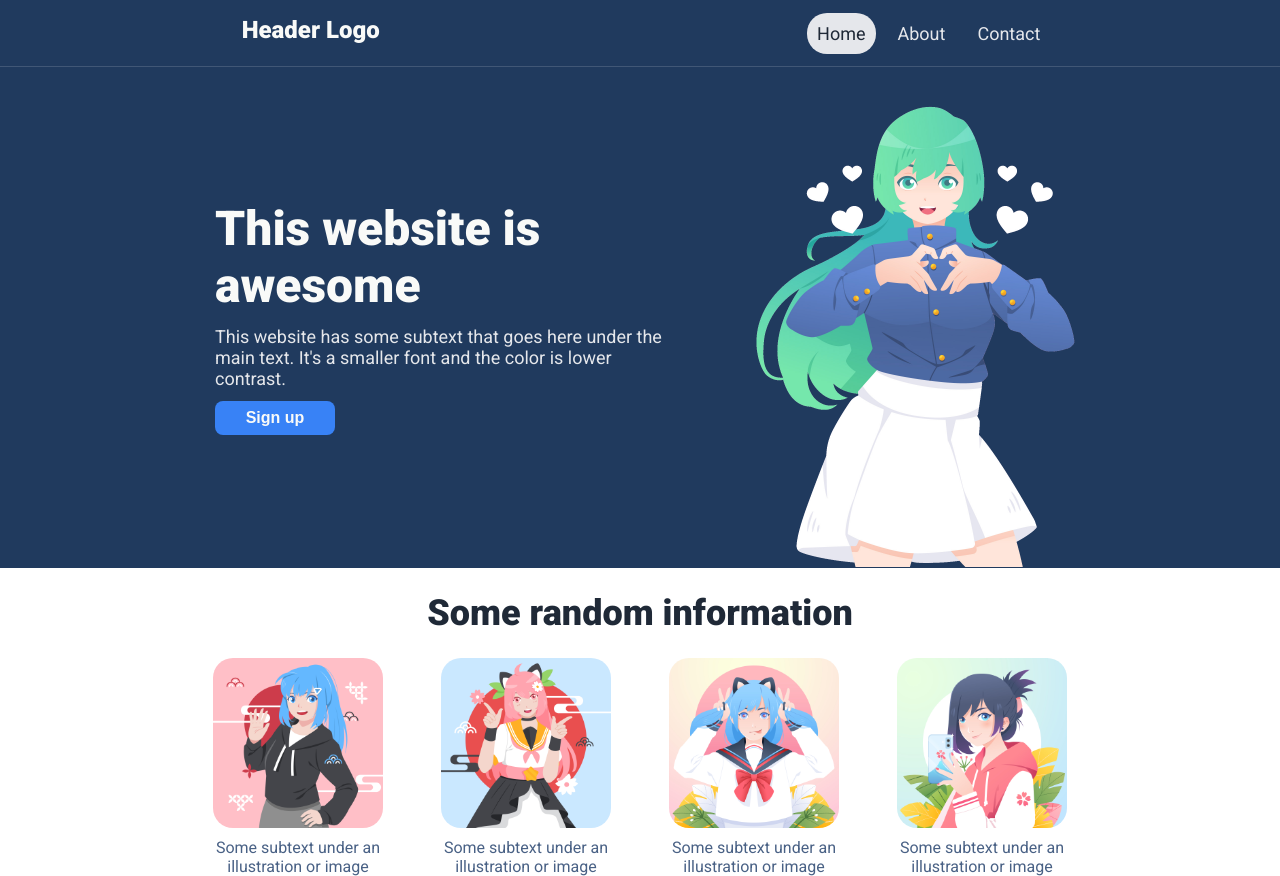
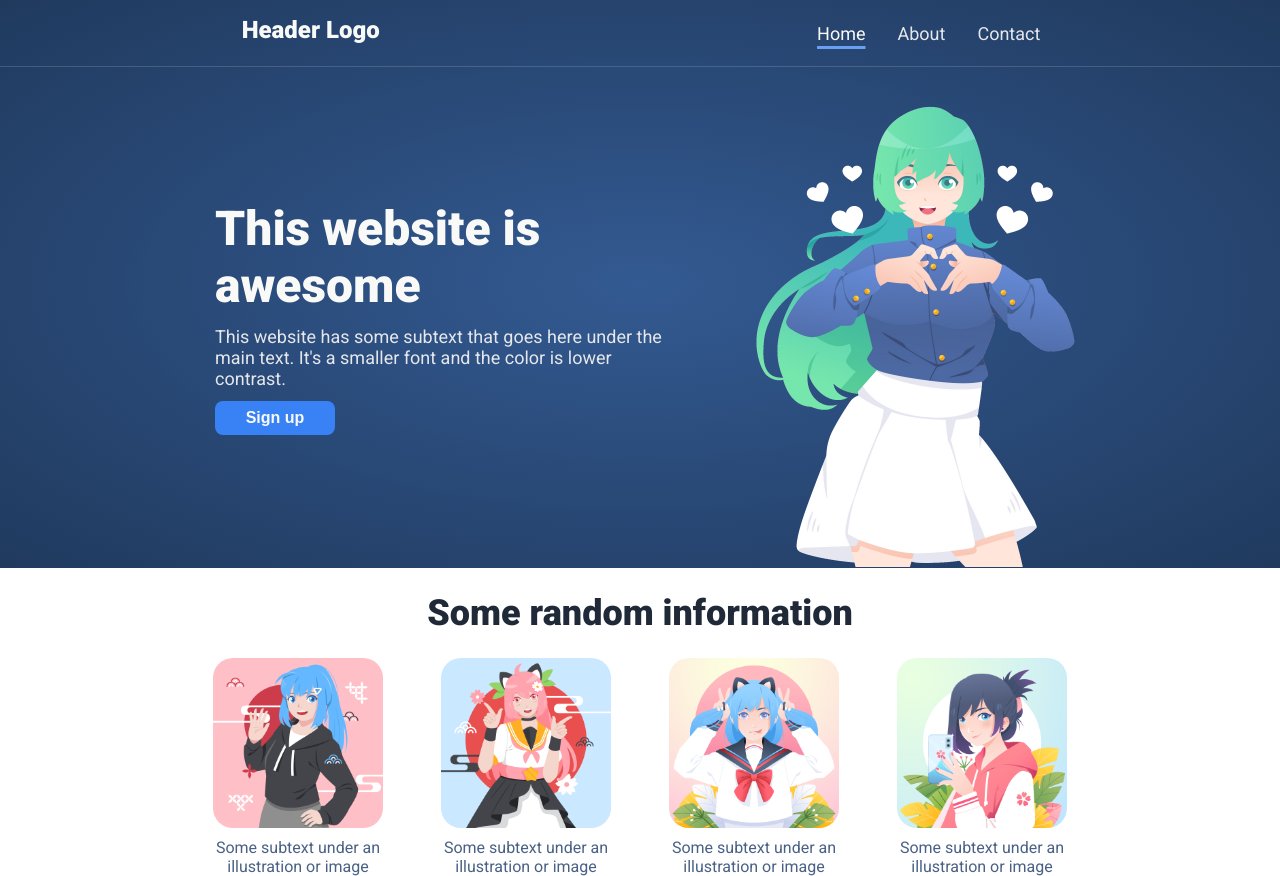
Before and after one commit to Gab-98/landing-page, a plain HTML site: page index.html in a window 1280 px wide. In both pictures the pointer is over the link "Home". Drawn offline with Linux system fonts and the light colour scheme.

Commit message:
Update: Change style of the first section
Add a radial gradient to the background

Change the style of the links and the sign up button when hovered

```diff
--- a/style.css
+++ b/style.css
@@ -10,6 +10,7 @@ body {
 
 .first-container {
     background: #203a5e;
+    background: radial-gradient(#335a92, #203a5e);
     padding-bottom: 16px;
     width: 100%;
     height: 568px;
@@ -41,16 +42,16 @@ a {
     text-decoration: none;
     font-size: 18px;
     color: #E5E7EB;
-    border: 20px transparent;
-    border-radius: 20px;
     padding: 10px;
-    transition: background-color 0.3s;
 }
 
 a:hover {
-    background-color: #E5E7EB;
-    color: #1F2937;
+    color: #F9FAF8;
     cursor: pointer;
+    text-decoration: underline;
+    text-decoration-thickness: 3px;
+    text-underline-offset: 6px;
+    text-decoration-color: #6b9ff3;
 }
 
 .hero {
@@ -100,7 +101,8 @@ button {
 
 button:hover {
     cursor: pointer;
-    background-color: #295cad;
+    background-color: #F9FAF8;
+    color: #3882F6;
 }
 
 .second-container {
```
